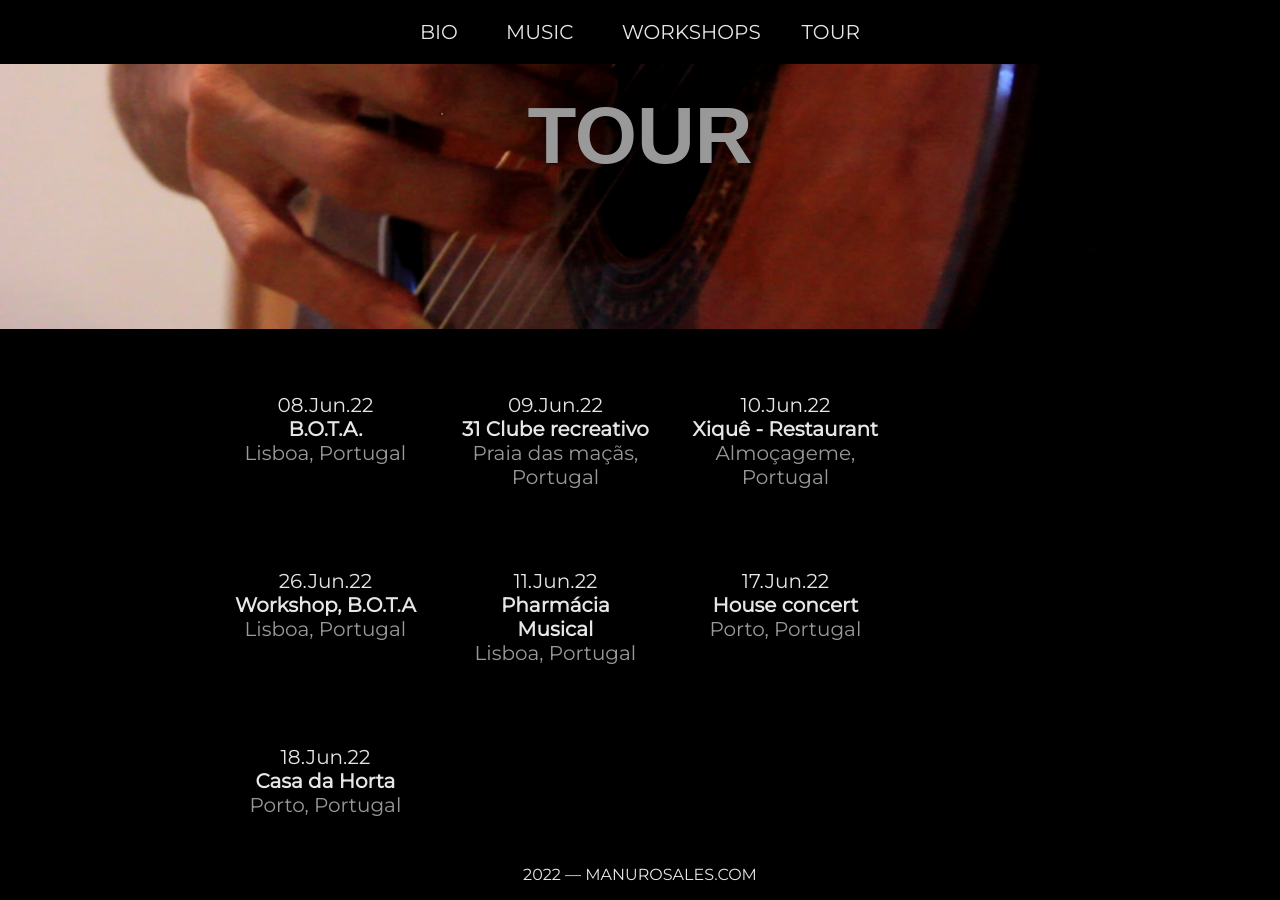
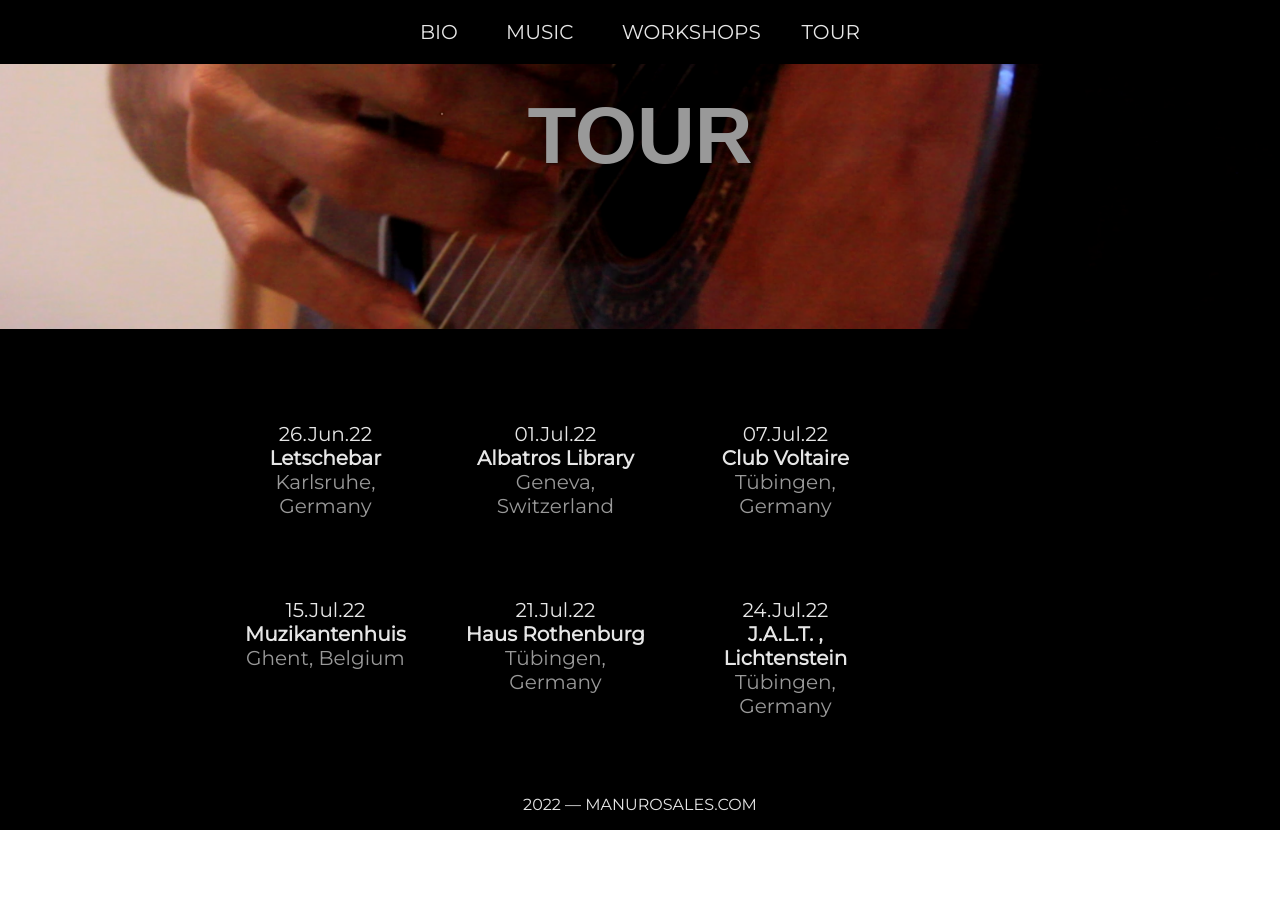
Before and after one commit to ManuRosales/manurosales.github.io, a Jekyll site: the page built from tour.markdown, in a window 1280 px wide and 900 px high, scrolled down 121 px. Built offline with Jekyll 4.4.1, drawn with Linux system fonts in a browser that asks for light colours; nearby versions of some CDN libraries; some web fonts are replaced; after the commit the page ends 951 px from its top, so only the background shows below that.

Commit message:
Updated Tour

```diff
--- a/tour.markdown
+++ b/tour.markdown
@@ -4,27 +4,26 @@ smallHeroTitle: TOUR
 smallHeroTitle-color: "#999999"
 backgroundImage: "/uploads/hero-tour.png"
 tour-dates:
-- date: 2022-06-08 21:00:00 Z
-  venue: B.O.T.A.
-  location: Lisboa, Portugal
-- date: 2022-06-09 21:00:00 Z
-  venue: 31 Clube recreativo
-  location: Praia das maçãs, Portugal
-- date: 2022-06-10 21:00:00 Z
-  venue: Xiquê - Restaurant
-  location: Almoçageme, Portugal
 - date: 2022-06-26 21:00:00 Z
-  venue: Workshop, B.O.T.A
-  location: Lisboa, Portugal
-- date: 2022-06-11 21:00:00 Z
-  venue: Pharmácia Musical
-  location: Lisboa, Portugal
-- date: 2022-06-17 20:00:00 Z
-  venue: House concert
-  location: Porto, Portugal
-- date: 2022-06-18 20:00:00 Z
-  venue: Casa da Horta
-  location: Porto, Portugal
+  venue: Letschebar
+  location: Karlsruhe, Germany
+- date: 2022-07-01 21:00:00 Z
+  venue: Albatros Library
+  location: 'Geneva, Switzerland '
+- date: 2022-07-07 20:30:00 Z
+  venue: 'Club Voltaire
+
+'
+  location: Tübingen, Germany
+- date: 2022-07-15 16:30:00 Z
+  venue: Muzikantenhuis
+  location: Ghent, Belgium
+- date: 2022-07-21 20:00:00 Z
+  venue: Haus Rothenburg
+  location: Tübingen, Germany
+- date: 2022-07-24 19:00:00 Z
+  venue: J.A.L.T. , Lichtenstein
+  location: Tübingen, Germany
 layout: tour
 ---
 
```
